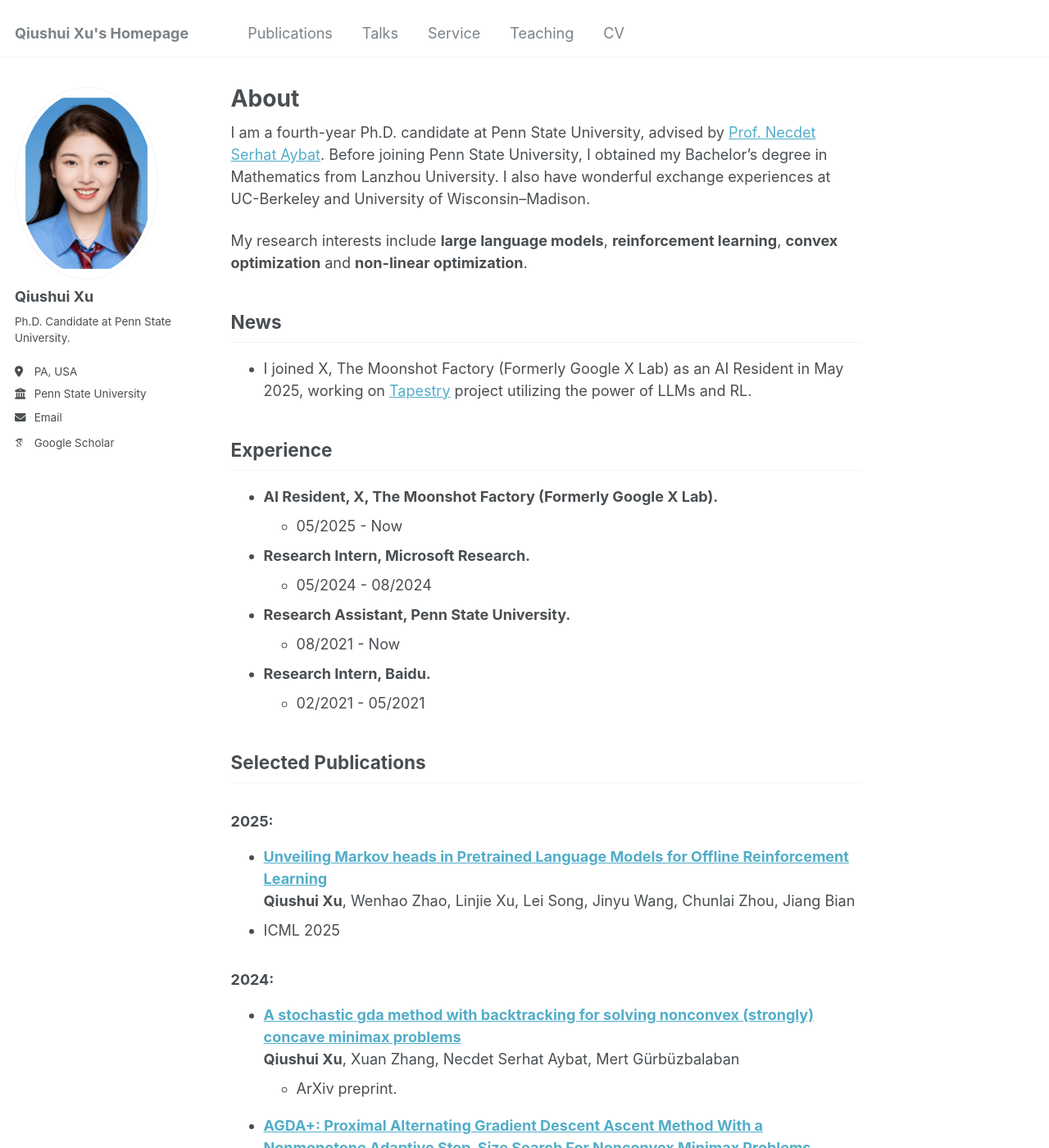
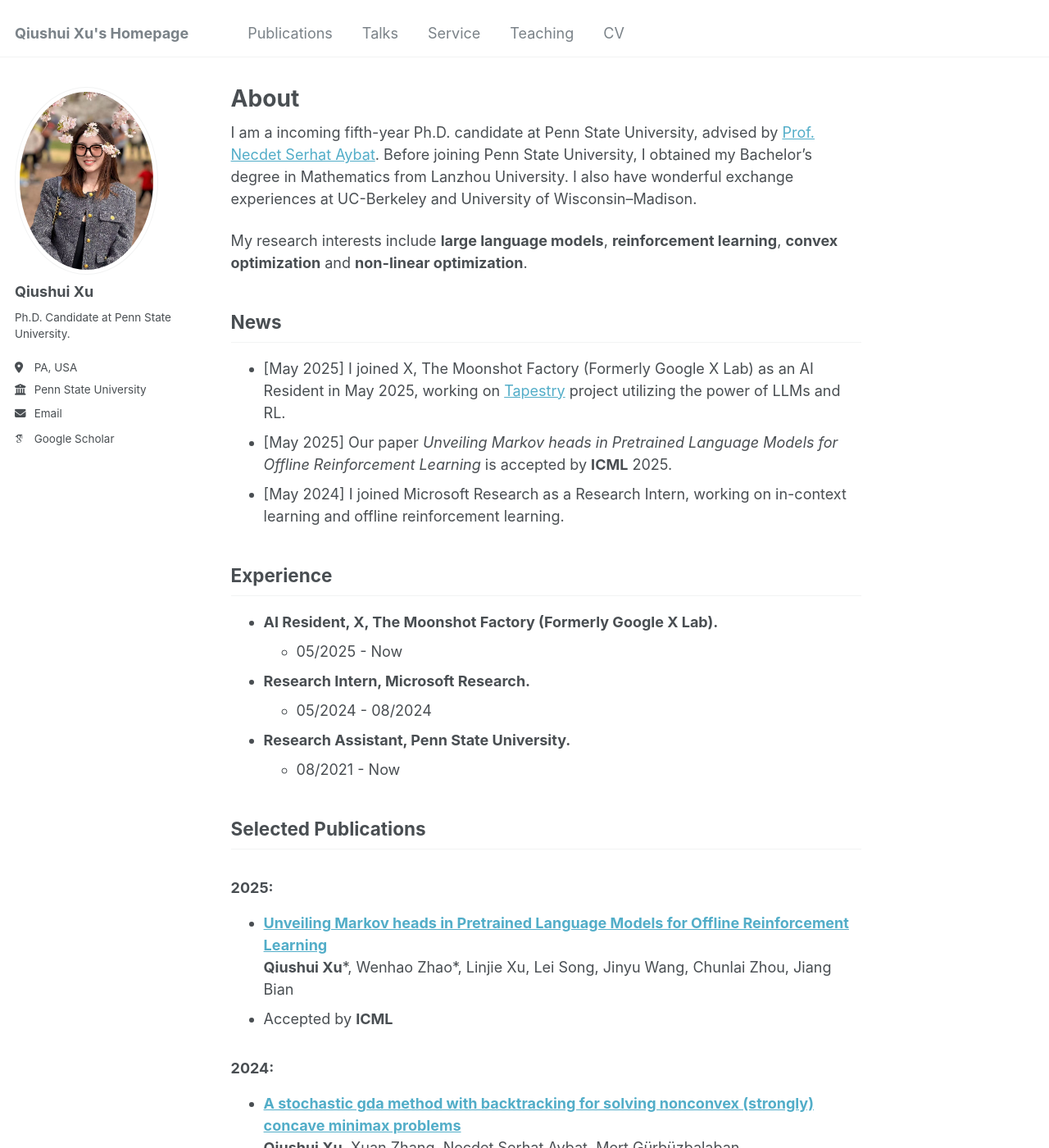
Before and after one commit to Qiushui-Xu/Qiushui-Xu.github.io, a Jekyll site: the page built from _pages/about.md, in a window 1280 px wide and 1400 px high. Shown: the whole window at 82% size. Built offline with Jekyll 4.4.1, drawn with Linux system fonts in a browser that asks for light colours; some web fonts are replaced; some of the changed text lies outside the part shown.

Commit message:
minor updates

```diff
--- a/_pages/about.md
+++ b/_pages/about.md
@@ -7,12 +7,14 @@ redirect_from:
   - /about.html
 ---
 
-I am a fourth-year Ph.D. candidate at Penn State University, advised by [Prof. Necdet Serhat Aybat](https://nsaybat.org/). Before joining Penn State University, I obtained my Bachelor's degree in Mathematics from Lanzhou University. I also have wonderful exchange experiences at UC-Berkeley and University of Wisconsin–Madison.
+I am a incoming fifth-year Ph.D. candidate at Penn State University, advised by [Prof. Necdet Serhat Aybat](https://nsaybat.org/). Before joining Penn State University, I obtained my Bachelor's degree in Mathematics from Lanzhou University. I also have wonderful exchange experiences at UC-Berkeley and University of Wisconsin–Madison.
 
 My research interests include **large language models**, **reinforcement learning**, **convex optimization** and **non-linear optimization**.
 
 ## News
-- I joined X, The Moonshot Factory (Formerly Google X Lab) as an AI Resident in May 2025, working on [Tapestry](https://x.company/projects/tapestry/) project utilizing the power of LLMs and RL.
+- [May 2025] I joined X, The Moonshot Factory (Formerly Google X Lab) as an AI Resident in May 2025, working on [Tapestry](https://x.company/projects/tapestry/) project utilizing the power of LLMs and RL.
+- [May 2025] Our paper *Unveiling Markov heads in Pretrained Language Models for Offline Reinforcement Learning* is accepted by **ICML** 2025.
+- [May 2024] I joined Microsoft Research as a Research Intern, working on in-context learning and offline reinforcement learning.
 
 ## Experience
 - **AI Resident, X, The Moonshot Factory (Formerly Google X Lab).**
@@ -24,14 +26,12 @@ My research interests include **large language models**, **reinforcement learnin
 - **Research Assistant, Penn State University.**
   - 08/2021 - Now
 
-- **Research Intern, Baidu.**
-  - 02/2021 - 05/2021
+## Selected Publications
 
-## Selected Publications
 ### 2025:
 - [**Unveiling Markov heads in Pretrained Language Models for Offline Reinforcement Learning**](https://arxiv.org/pdf/2409.06985)
-**Qiushui Xu**, Wenhao Zhao, Linjie Xu, Lei Song, Jinyu Wang, Chunlai Zhou, Jiang Bian
-- ICML 2025
+**Qiushui Xu**\*, Wenhao Zhao\*, Linjie Xu, Lei Song, Jinyu Wang, Chunlai Zhou, Jiang Bian
+- Accepted by **ICML**
 
 ### 2024:
 
```
Also changed, not shown: other parts of _pages/about.md (+1 -0 lines), images/profile.jpeg, images/profile1.jpeg (added).
